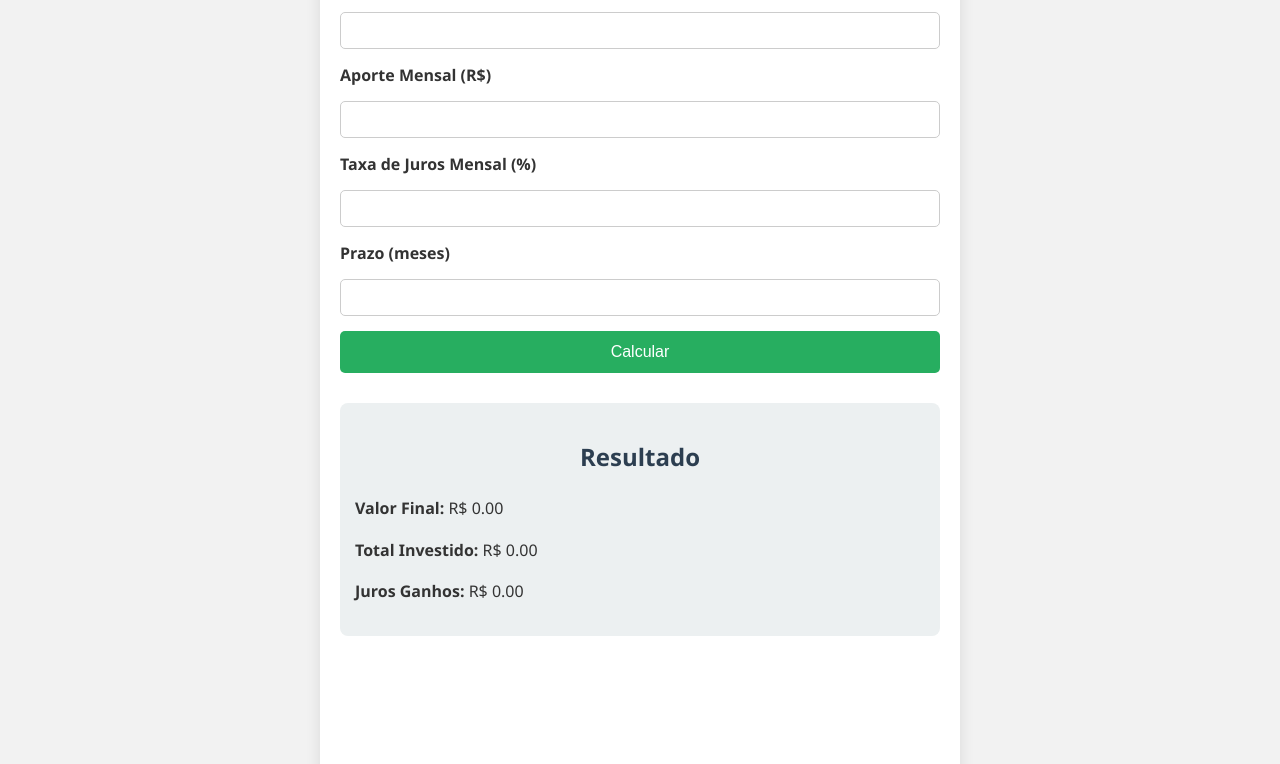
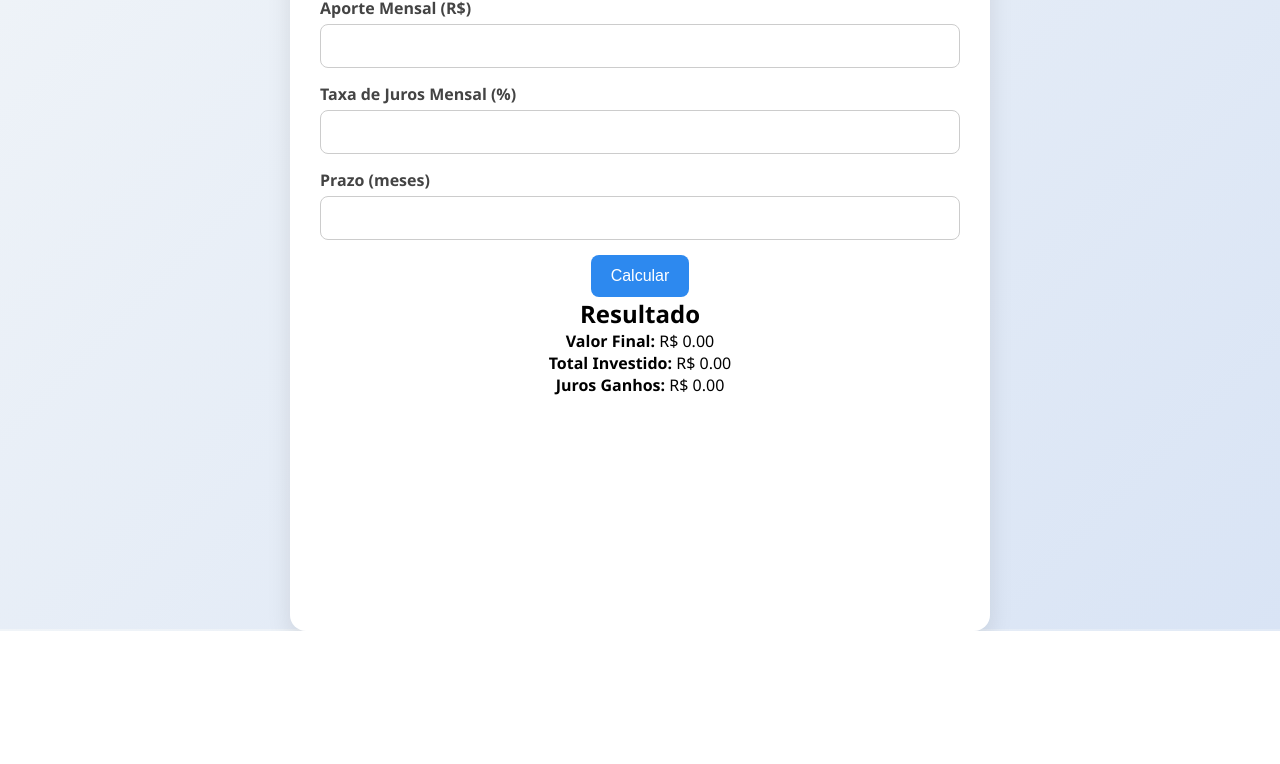
Before and after one commit to Sarahcosta263/simulador-investimento, a plain HTML site: page index.html in a window 1280 px wide. Shown: the part 171-935 px from the top of the page. After the commit the page ends 802 px from the top, so only its background shows below. Drawn offline with nearby package versions, Linux system fonts and the light colour scheme.

Commit message:
Update style.css

```diff
--- a/style.css
+++ b/style.css
@@ -1,59 +1,92 @@
+/* Reset */
+* {
+  margin: 0;
+  padding: 0;
+  box-sizing: border-box;
+}
+
+/* Corpo */
 body {
-  margin: 0;
   font-family: 'Segoe UI', Tahoma, Geneva, Verdana, sans-serif;
-  background: #f2f2f2;
+  background: linear-gradient(135deg, #f0f4f8, #d9e4f5);
+  display: flex;
+  align-items: center;
+  justify-content: center;
+  height: 100vh;
+  padding: 20px;
+}
+
+/* Container principal */
+.container {
+  background-color: #ffffff;
+  border-radius: 16px;
+  padding: 30px;
+  box-shadow: 0 10px 25px rgba(0, 0, 0, 0.1);
+  width: 100%;
+  max-width: 500px;
+  text-align: center;
+}
+
+/* Título */
+h1 {
+  font-size: 24px;
+  color: #333;
+  margin-bottom: 20px;
+}
+
+/* Formulário */
+label {
+  display: block;
+  text-align: left;
+  margin-bottom: 5px;
+  font-weight: bold;
+  color: #444;
+}
+
+input {
+  width: 100%;
+  padding: 12px;
+  margin-bottom: 15px;
+  border: 1px solid #ccc;
+  border-radius: 8px;
+  font-size: 16px;
+}
+
+button {
+  background-color: #2d89ef;
+  color: #fff;
+  padding: 12px 20px;
+  border: none;
+  border-radius: 8px;
+  cursor: pointer;
+  font-size: 16px;
+  transition: background-color 0.3s ease;
+}
+
+button:hover {
+  background-color: #1b5fc5;
+}
+
+/* Resultado */
+.resultado {
+  margin-top: 20px;
+  padding: 20px;
+  background-color: #eaf6ff;
+  border-left: 6px solid #2d89ef;
+  border-radius: 8px;
+  font-size: 18px;
   color: #333;
 }
 
-.container {
-  max-width: 600px;
-  margin: 40px auto;
-  padding: 20px;
-  background: #fff;
-  border-radius: 10px;
-  box-shadow: 0 0 15px rgba(0,0,0,0.1);
+/* Responsividade */
+@media (min-width: 768px) {
+  .container {
+    max-width: 600px;
+  }
 }
 
-h1, h2 {
-  text-align: center;
-  color: #2c3e50;
+@media (min-width: 1024px) {
+  .container {
+    max-width: 700px;
+  }
 }
-
-form {
-  display: flex;
-  flex-direction: column;
-  gap: 15px;
-}
-
-label {
-  font-weight: bold;
-}
-
-input[type="number"] {
-  padding: 10px;
-  border: 1px solid #ccc;
-  border-radius: 5px;
-}
-
-button {
-  padding: 12px;
-  background: #27ae60;
-  color: #fff;
-  border: none;
-  border-radius: 5px;
-  cursor: pointer;
-  font-size: 16px;
-}
-
-button:hover {
-  background: #219150;
-}
-
-.results {
-  margin-top: 30px;
-  background: #ecf0f1;
-  padding: 15px;
-  border-radius: 8px;
-  font-size: 16px;
-  line-height: 1.6;
-}
```
